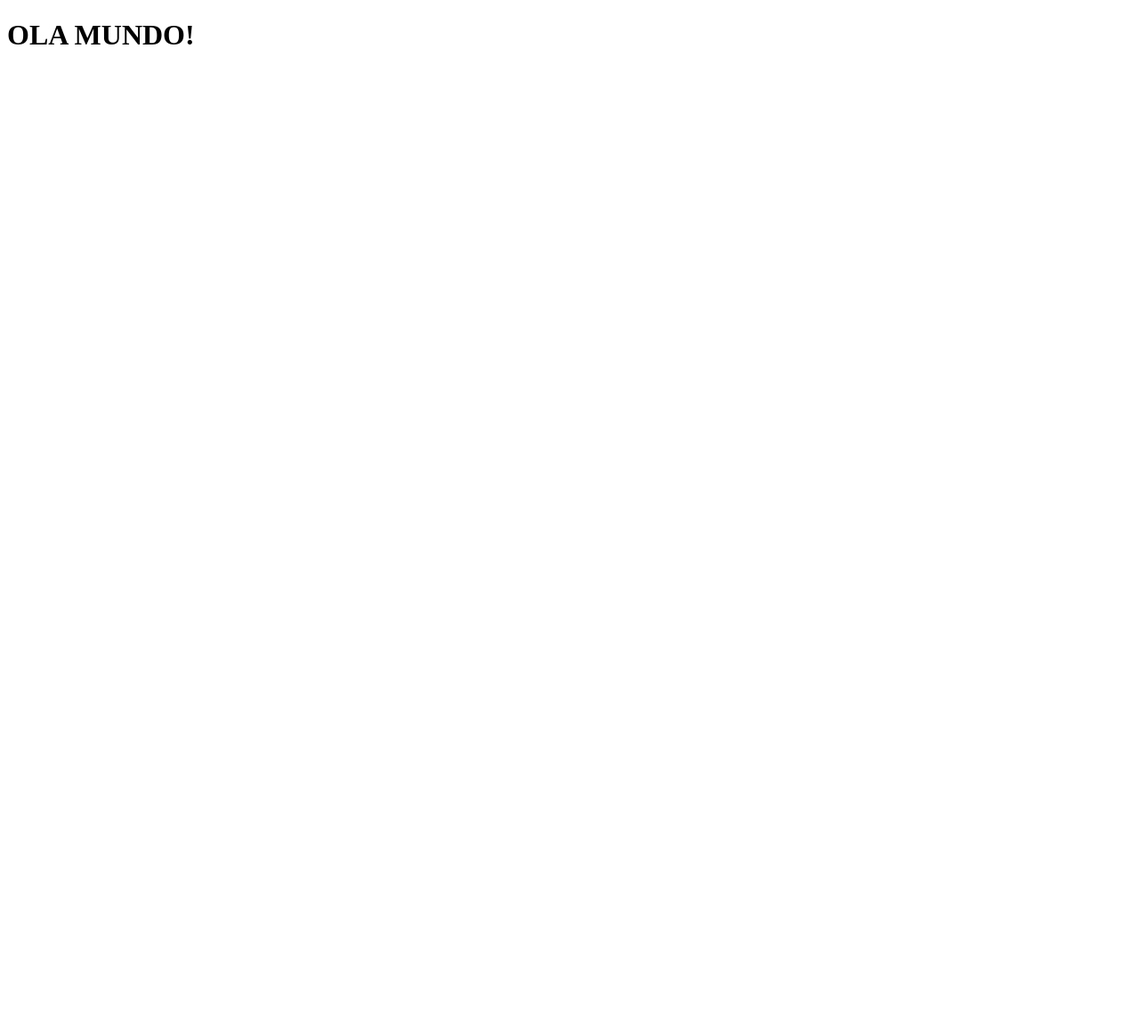
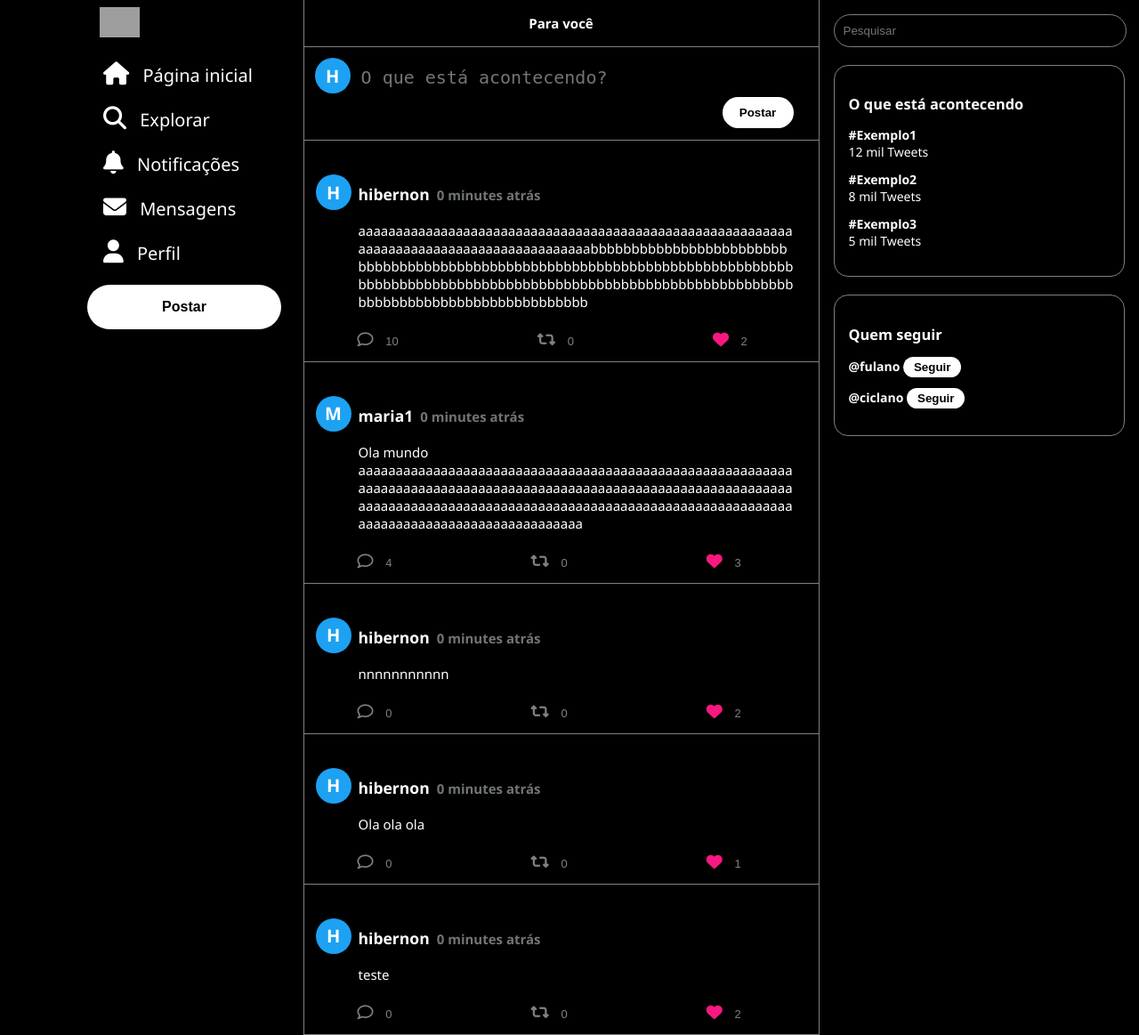
Before and after one commit to hiberNT/Twitter-atv, a Django app: page /feed/ in a window 1280 px wide. Before the commit the page is almost empty. Shown: the whole page at 89% size. Before the commit the page ends 50 px from the top, so only its background shows below. Run offline with Django 5.2, Linux system fonts and the light colour scheme; a user stored in the database is signed in; data comes from the database, SQL or seed files in the repository; grey boxes are pictures that could not be loaded.

Commit message:
add front-end files

```diff
--- /dev/null
+++ b/twitter/static/script2.js
@@ -0,0 +1,44 @@
+document.addEventListener('DOMContentLoaded', () => {
+    document.querySelectorAll('.retweet-btn').forEach((btn) => {
+        btn.addEventListener('click', () => {
+          const icon = btn.querySelector('i');
+          const countSpan = btn.querySelector('.count');
+          let count = parseInt(countSpan.textContent);
+
+          if (icon.classList.contains('retweeted')) {
+            icon.classList.remove('retweeted');
+            icon.style.color = '';
+            countSpan.textContent = count - 1;
+          } else {
+            icon.classList.add('retweeted');
+            icon.style.color = 'rgb(0, 186, 124)';
+            countSpan.textContent = count + 1;
+          }
+        });
+      })
+    const buttons = document.querySelectorAll('.toggle-comentarios');
+
+    buttons.forEach(button => {
+        button.addEventListener('click', function () {
+            const postId = this.getAttribute('data-post');
+            const box = document.getElementById('comentarios-' + postId);
+            const overlay = document.getElementById('overlay-' + postId);
+
+            if (overlay && box) {
+                overlay.style.display = 'flex';
+                box.style.display = 'block';
+            };
+        });
+    });
+
+    document.querySelectorAll('.overlay').forEach(overlay => {
+        overlay.addEventListener('click', function (e) {
+            if (e.target === overlay) {
+                overlay.style.display = 'none';
+                const comentariosBox = overlay.querySelector('.comentarios-box');
+                if (comentariosBox) comentariosBox.style.display = 'none';
+            }
+        });
+    });
+
+});
--- /dev/null
+++ b/twitter/static/styles22.css
@@ -0,0 +1,332 @@
+html {
+    scroll-behavior: smooth;
+}
+
+body {
+    margin: 0;
+    padding: 0;
+    box-sizing: border-box;
+    font-family: 'Segoe UI', Tahoma, Geneva, Verdana, sans-serif;
+    background-color: black;
+    color: white;
+}
+
+.container {
+    display: flex;
+}
+
+.navebar {
+    width: 364px;
+    font-size: 20px;
+}
+
+
+.container-navebar {
+    display: grid;
+    justify-content: center;
+    margin-left: 116px;
+    position: fixed;
+
+
+    a {
+        margin-bottom: 22px;
+        margin-right: 4px;
+    }
+}
+
+.btn-post {
+    background-color: white;
+    font-weight: bold;
+    font-size: 16px;
+    border-radius: 36px;
+    width: 218px;
+    padding: 16px;
+    cursor: pointer;
+    border: none;
+    margin-left: -18px;
+}
+
+.feed {
+    width: 580px;
+}
+
+.forYou {
+    border: 1px solid gray;
+    font-size: 15px;
+    text-align: center;
+    padding: 16px;
+    margin-top: 0;
+    margin-bottom: 0;
+    border-top: none;
+}
+
+
+.init {
+    display: flex;
+    align-items: flex-start;
+    gap: 10px;
+    border: 1px solid gray;
+    border-top: none;
+}
+
+.profile-img {
+    width: 40px;
+    height: 40px;
+    border-radius: 50%;
+    background-color: #1da1f2;
+    display: flex;
+    align-items: center;
+    justify-content: center;
+    font-size: 20px;
+    font-weight: bold;
+    margin-top: 12px;
+    margin-left: 12px;
+}
+
+.textarea {
+    background: none;
+    resize: none;
+    border: none;
+    outline: none;
+    font-size: 20px;
+    height: 80px;
+    width: 300px;
+    margin-top: 20px;
+    color: rgb(231, 233, 234);
+}
+
+.post-btn {
+    background-color: white;
+    font-weight: bold;
+    border-radius: 36px;
+    width: 80px;
+    padding: 10px;
+    margin-left: 94px;
+    margin-top: 56px;
+    cursor: pointer;
+    border: none;
+}
+
+.post {
+    border: 1px solid gray;
+    font-size: 15px;
+    padding: 26px;
+    margin-top: 0;
+    margin-bottom: 0;
+    border-top: none;
+    position: relative;
+}
+
+.post-user {
+    display: flex;
+    margin-left: -25px;
+}
+
+.user {
+    margin-top: 22px;
+    margin-left: 8px;
+}
+
+.data {
+    font-size: 15px;
+    color: #717576;
+    margin-top: 25px;
+    margin-left: 8px;
+}
+
+
+.logo {
+    height: 34px;
+    margin-bottom: 0px;
+    margin-top: 8px;
+    margin-left: -4px;
+}
+
+.postagem {
+    max-width: 100%;
+    margin-left: 35px;
+    margin-top: 0;
+    word-wrap: break-word;
+}
+
+.post-actions {
+    display: flex;
+    gap: 144px;
+    padding-top: 8px;
+    margin-left: 28px;
+    margin-bottom: -12px;
+
+    i {
+        font-size: 18px;
+    }
+}
+
+i {
+    font-size: 26px;
+    margin-right: 10px;
+}
+
+.liked {
+    color: #F91880 !important;
+}
+
+
+.post-actions button {
+    color: gray;
+    background: none;
+    border: none;
+    cursor: pointer;
+
+    &:hover {
+        color: #1da1f2;
+    }
+}
+
+.overlay {
+    position: fixed;
+    top: 0;
+    left: 0;
+    width: 100%;
+    height: 100%;
+    background-color: rgba(0, 0.2, 1, 0.95);
+    display: none;
+    justify-content: center;
+    align-items: center;
+    z-index: 999;
+}
+
+.count {
+    font-size: 13px;
+}
+
+
+.comentarios-box {
+    position: relative;
+    width: 424px;
+    padding: 124px;
+    background-color: #060606;
+    margin-top: 28px;
+    margin-left: 164px;
+    border-radius: 56px;
+}
+
+.textarea-comentario {
+    background: none;
+    resize: none;
+    border: none;
+    outline: none;
+    font-size: 20px;
+    width: 264px;
+    margin-left: -74px;
+    color: white;
+}
+
+.btn-comentar {
+    background-color: white;
+    font-weight: bold;
+    cursor: pointer;
+    border: none;
+    border-radius: 18px;
+    width: 118px;
+    padding: 10px;
+    margin-left: 384px;
+    margin-bottom: 28px;
+}
+
+.comentarios {
+    max-height: 200px;
+    overflow-y: auto;
+    padding-right: 10px;
+    margin-left: -70px;
+}
+
+.comentarios::-webkit-scrollbar {
+    width: 6px;
+  }
+  .comentarios::-webkit-scrollbar-thumb {
+    background-color: #888;
+    border-radius: 4px;
+  }
+  .comentarios::-webkit-scrollbar-track {
+    background: transparent;
+  }
+
+.comentario {
+    margin-bottom: 8px;
+    font-size: 14px;
+    display: flex;
+}
+
+.comentario-img {
+    width: 40px;
+    height: 40px;
+    border-radius: 50%;
+    background-color: #1da1f2;
+    display: flex;
+    align-items: center;
+    justify-content: center;
+    font-size: 20px;
+    font-weight: bold;
+    margin-top: 12px;
+    margin-left: -78px;
+}
+
+.user-coment {
+    margin-top: 22px;
+    word-wrap: break-word;
+    max-width: 100%;
+}
+
+.sidebar-right {
+    width: 350px;
+    padding: 16px;
+    color: white;
+    font-size: 14px;
+}
+
+.search-bar {
+    width: 94%;
+    padding: 10px;
+    border-radius: 30px;
+    border: none;
+    outline: none;
+    background-color: black;
+    border: 1px solid gray;
+    color: white;
+    margin-bottom: 20px;
+}
+
+.trending,
+.follow-suggestions {
+    background-color: black;
+    border: 1px solid gray;
+    padding: 16px;
+    border-radius: 16px;
+    margin-bottom: 20px;
+}
+
+.trending h3,
+.follow-suggestions h3 {
+    margin-bottom: 12px;
+}
+
+.trending ul,
+.follow-suggestions ul {
+    list-style: none;
+    padding: 0;
+}
+
+.trending li,
+.follow-suggestions li {
+    margin-bottom: 12px;
+}
+
+.follow-suggestions button {
+    background-color: white;
+    color: black;
+    border: none;
+    border-radius: 20px;
+    padding: 4px 12px;
+    cursor: pointer;
+    font-weight: bold;
+}
--- a/twitter/templates/autentication.html
+++ b/twitter/templates/autentication.html
@@ -25,7 +25,7 @@
 
     <div class="modal" id="modal">
         <div class="modal-content">
-            <span class="close" id="close-register">&times;</span>
+            <button class="close" id="close-register">&times;</button>
             <img src="{% static 'images/Logo_twitter.png' %}" alt="logo_modal" id="modal-logo" class="logo_modal">
             <h2>Criar sua conta</h2>
 
--- a/twitter/templates/feed.html
+++ b/twitter/templates/feed.html
@@ -1,11 +1,125 @@
+{% load static %}
 <!DOCTYPE html>
 <html lang="en">
+
 <head>
     <meta charset="UTF-8">
-    <meta name="viewport"content="width=device-width, initial-scale=1.0">
-    <title>Document</title>
+    <meta name="viewport" content="width=device-width, initial-scale=1.0">
+    <title>X</title>
+    <link rel="stylesheet" href="{% static 'styles22.css' %}">
+    <link rel="stylesheet" href="https://cdnjs.cloudflare.com/ajax/libs/font-awesome/6.5.0/css/all.min.css">
 </head>
+
 <body>
-    <h1>OLA MUNDO!</h1>
+    <div class="container" id="topo">
+        <nav class="navebar">
+            <div class="container-navebar">
+                <a href="#topo"><img src="{% static 'images/Logo_twitter.png' %}" alt="logo_modal" class="logo"></a>
+                <a><i class="fas fa-home"></i> Página inicial</a>
+                <a><i class="fas fa-search"></i> Explorar</a>
+                <a><i class="fas fa-bell"></i> Notificações</a>
+                <a><i class="fas fa-envelope"></i> Mensagens</a>
+                <a><i class="fas fa-user"></i> Perfil</a>
+                <button class="btn-post" type="submit">Postar</button>
+            </div>
+        </nav>
+
+        <div class="feed">
+            <h2 class="forYou">Para você</h2>
+
+            <!-- Formulário para postar tweet -->
+            <form action="{% url 'postar_tweet' %}" method="POST">
+                {% csrf_token %}
+                <div class="init">
+                    <span class="profile-img">{{ user.username.0|upper }}</span>
+                    <textarea class="textarea" placeholder="O que está acontecendo?" name="conteudo" rows="1"
+                        required></textarea>
+                    <button class="post-btn" type="submit">Postar</button>
+                </div>
+            </form>
+
+            <!-- Loop dos posts -->
+            {% for post in posts %}
+            <div class="post">
+                <div class="post-user">
+                    <span class="profile-img">{{ post.autor.username.0|upper }}</span>
+                    <h3 class="user">{{ post.autor.username }}</h3>
+                    <h4 class="data">{{ post.criado_em|timesince }} atrás</h4>
+                </div>
+
+                <p class="postagem">{{ post.conteudo }}</p>
+
+                <!-- Botões-->
+                <div class="post-actions">
+                    <button type="button" class="toggle-comentarios" data-post="{{ post.id }}">
+                        <i class="far fa-comment"></i> <span class="count">{{ post.comentarios.count }}</span>
+                    </button>
+
+                    <button type="button" class="retweet-btn">
+                        <i class="fas fa-retweet"></i> <span class="count">0</span>
+                    </button>
+
+                    <form action="{% url 'curtir_post' post.id %}" method="POST">
+                        {% csrf_token %}
+                        <button type="submit" class="like-btn">
+                            <i class="{% if user in post.curtidas.all %}fas liked{% else %}far{% endif %} fa-heart"></i>
+                            <span class="count">{{ post.total_curtidas }}</span>
+                        </button>
+                    </form>
+                </div>
+                <!-- Comentários-->
+
+                <div class="overlay" id="overlay-{{ post.id }}">
+                    <div class="comentarios-box" id="comentarios-{{ post.id }}">
+                        <!-- Formulário de comentário -->
+                        <form action="{% url 'comentar_post' post.id %}" method="POST" class="comentario-form">
+                            {% csrf_token %}
+                            <textarea class="textarea-comentario" name="texto" placeholder="Escreva um comentário..."
+                                required></textarea>
+                            <button type="submit" class="btn-comentar">Comentar</button>
+                        </form>
+
+                        <div class="comentarios">
+                            {% for comentario in post.comentarios.all %}
+                            <div class="comentario">
+                                <div class="user-coment">
+                                    <strong>{{ comentario.autor.username }}</strong>: {{ comentario.texto }}
+                                    <span class="data">{{ comentario.criado_em|timesince }} atrás</span>
+                                </div>
+                            </div>
+                            {% empty %}
+                            <p>Seja o primeiro a comentar!</p>
+                            {% endfor %}
+                        </div>
+
+                    </div>
+                </div>
+            </div>
+            {% endfor %}
+        </div>
+
+        <aside class="sidebar-right">
+            <input type="text" placeholder="Pesquisar" class="search-bar" />
+
+            <div class="trending">
+                <h3>O que está acontecendo</h3>
+                <ul>
+                    <li><strong>#Exemplo1</strong> <br><span>12 mil Tweets</span></li>
+                    <li><strong>#Exemplo2</strong> <br><span>8 mil Tweets</span></li>
+                    <li><strong>#Exemplo3</strong> <br><span>5 mil Tweets</span></li>
+                </ul>
+            </div>
+
+            <div class="follow-suggestions">
+                <h3>Quem seguir</h3>
+                <ul>
+                    <li><strong>@fulano</strong> <button>Seguir</button></li>
+                    <li><strong>@ciclano</strong> <button>Seguir</button></li>
+                </ul>
+            </div>
+        </aside>
+    </div>
+    <script src="{% static 'script2.js' %}"></script>
 </body>
+
 </html>
```
Also changed, not shown: twitter/static/script.js (+4 -4 lines).
